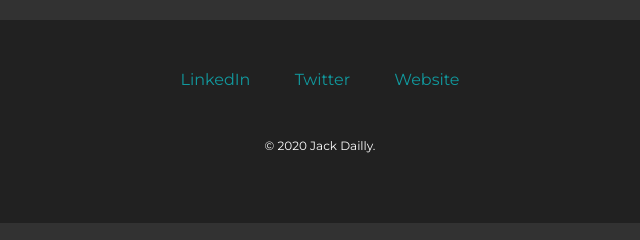
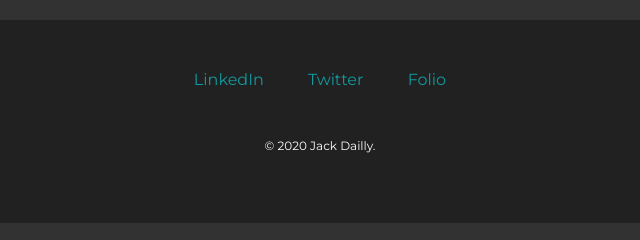
Before and after one commit to sujackk5/personal-web, a plain HTML site: page index.html in a window 1280 px wide. Shown: the part 2690-2930 px from the top of the page, 320-960 px from the left. Drawn offline with Linux system fonts and the light colour scheme.

Commit message:
Updated social meta links.

```diff
--- a/index.html
+++ b/index.html
@@ -48,9 +48,9 @@
 
 
   <div class="bottom-container">
-    <a class="footer-link" href="https://www.linkedin.com/">LinkedIn</a>
-    <a class="footer-link" href="https://twitter.com/">Twitter</a>
-    <a class="footer-link" href="https://www.appbrewery.co/">Website</a>
+    <a class="footer-link" href="https://www.linkedin.com/in/jack-dailly-7a9880190/">LinkedIn</a>
+    <a class="footer-link" href="https://twitter.com/DaillyDesigns">Twitter</a>
+    <a class="footer-link" href="https://jackdailly.myportfolio.com/">Folio</a>
     <p class="copyright">© 2020 Jack Dailly.</p>
   </div>
 
```
